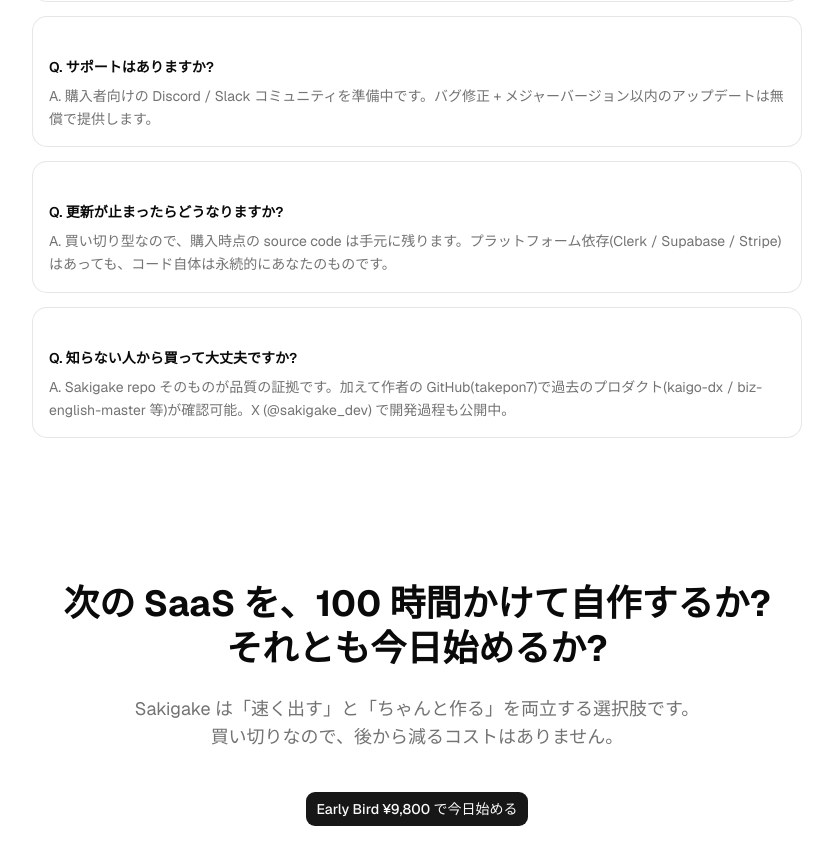
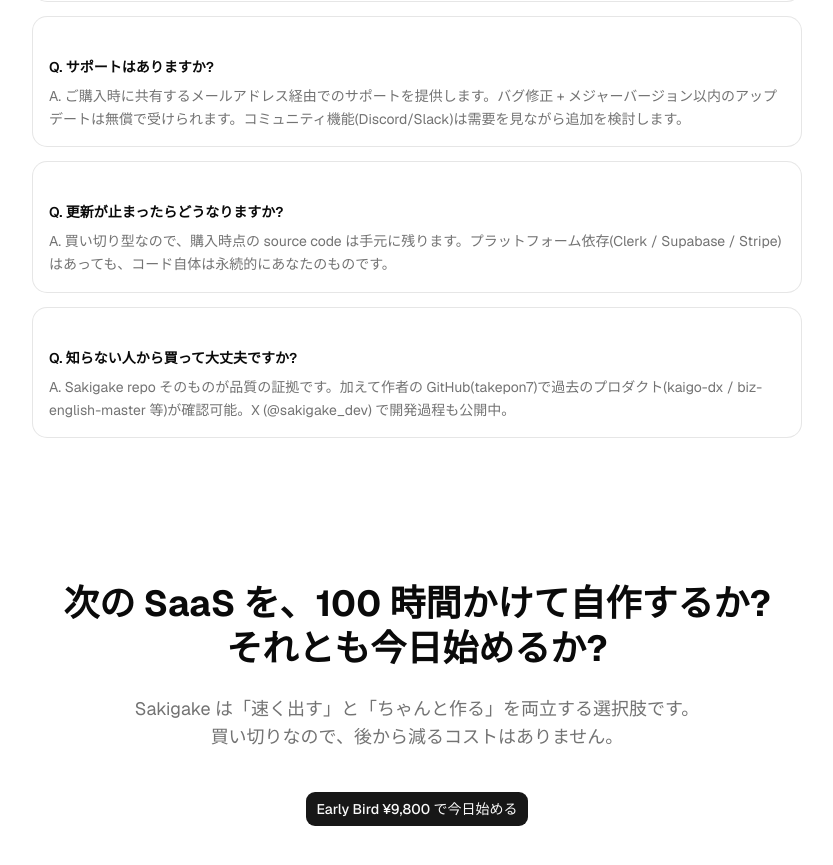
Before and after one commit to sakigake-dev/sakigake, a Next.js app: page / in a window 1280 px wide. Shown: the part 3619-4484 px from the top of the page, without its empty margins (223-1056 px from the left). Built offline with nearby package versions, Linux system fonts and the light colour scheme.

Commit message:
docs: update README for launch state and remove Discord from FAQ

```diff
--- a/src/app/_landing/faq.tsx
+++ b/src/app/_landing/faq.tsx
@@ -20,7 +20,7 @@
   },
   {
     q: "サポートはありますか?",
-    a: "購入者向けの Discord / Slack コミュニティを準備中です。バグ修正 + メジャーバージョン以内のアップデートは無償で提供します。",
+    a: "ご購入時に共有するメールアドレス経由でのサポートを提供します。バグ修正 + メジャーバージョン以内のアップデートは無償で受けられます。コミュニティ機能(Discord/Slack)は需要を見ながら追加を検討します。",
   },
   {
     q: "更新が止まったらどうなりますか?",
```
Also changed, not shown: 1 other file (tests, documents, lock files or other folders).
